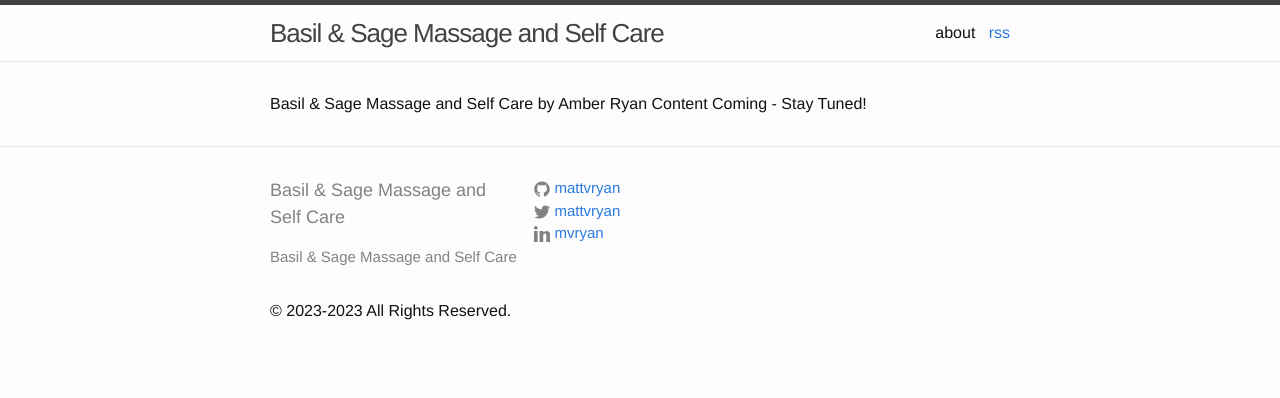
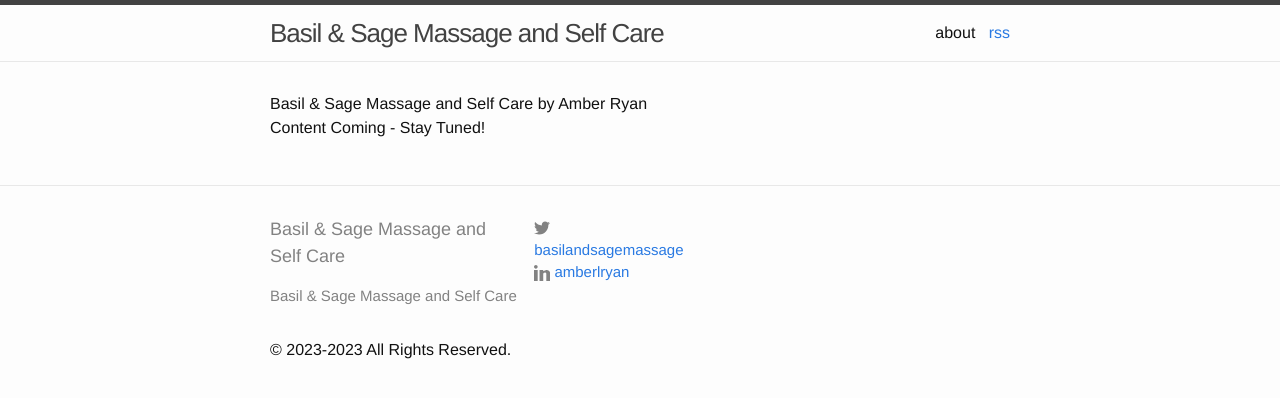
Before and after one commit to mattvryan/basilandsage.github.io, a Jekyll site: the page built from index.html, in a window 1280 px wide. Shown: the top 398 px of the page. Built offline with Jekyll 4.4.1, drawn with Linux system fonts in a browser that asks for light colours; the list of posts is cut into pages by our own code.

Commit message:
Fix footer

```diff
--- a/_includes/footer.html
+++ b/_includes/footer.html
@@ -19,23 +19,9 @@
 
       <div class="footer-col  footer-col-2">
         <ul class="social-media-list">
-          {% if site.github_username %}
-          <li>
-            <a href="https://github.com/{{ site.github_username }}">
-              <span class="icon  icon--github">
-                <svg viewBox="0 0 16 16">
-                  <path fill="#828282" d="M7.999,0.431c-4.285,0-7.76,3.474-7.76,7.761 c0,3.428,2.223,6.337,5.307,7.363c0.388,0.071,0.53-0.168,0.53-0.374c0-0.184-0.007-0.672-0.01-1.32 c-2.159,0.469-2.614-1.04-2.614-1.04c-0.353-0.896-0.862-1.135-0.862-1.135c-0.705-0.481,0.053-0.472,0.053-0.472 c0.779,0.055,1.189,0.8,1.189,0.8c0.692,1.186,1.816,0.843,2.258,0.645c0.071-0.502,0.271-0.843,0.493-1.037 C4.86,11.425,3.049,10.76,3.049,7.786c0-0.847,0.302-1.54,0.799-2.082C3.768,5.507,3.501,4.718,3.924,3.65 c0,0,0.652-0.209,2.134,0.796C6.677,4.273,7.34,4.187,8,4.184c0.659,0.003,1.323,0.089,1.943,0.261 c1.482-1.004,2.132-0.796,2.132-0.796c0.423,1.068,0.157,1.857,0.077,2.054c0.497,0.542,0.798,1.235,0.798,2.082 c0,2.981-1.814,3.637-3.543,3.829c0.279,0.24,0.527,0.713,0.527,1.437c0,1.037-0.01,1.874-0.01,2.129 c0,0.208,0.14,0.449,0.534,0.373c3.081-1.028,5.302-3.935,5.302-7.362C15.76,3.906,12.285,0.431,7.999,0.431z"/>
-                </svg>
-              </span>
-
-              <span class="username">{{ site.github_username }}</span>
-            </a>
-          </li>
-          {% endif %}
-
           {% if site.twitter_username %}
           <li>
-            <a href="https://twitter.com/{{ site.twitter_username }}">
+            <a href="https://twitter.com/basilandsagemassage">
               <span class="icon  icon--twitter">
                 <svg viewBox="0 0 16 16">
                   <path fill="#828282" d="M15.969,3.058c-0.586,0.26-1.217,0.436-1.878,0.515c0.675-0.405,1.194-1.045,1.438-1.809
@@ -43,7 +29,7 @@
                 </svg>
               </span>
 
-              <span class="username">{{ site.twitter_username }}</span>
+              <span class="username">basilandsagemassage</span>
 
             </a>
           </li>
@@ -51,14 +37,14 @@
 
           {% if site.linkedin_username %}
           <li>
-            <a href="https://www.linkedin.com/in/{{ site.linkedin_username }}">
+            <a href="https://www.linkedin.com/in/amberlryan">
               <span class="icon icon--linkedin">
                 <svg viewBox="8 7 16 16">
                   <path fill="#828282" d="M8,11.923059 L11.6923137,11.923059 L11.6923137,23 L8,23 L8,11.923059 L8,11.923059 Z M13.5384705,11.923059 L17.2307842,11.923059 L17.2307842,13.2733187 C18.4033464,12.5716625 19.7929389,11.923059 20.9230979,11.923059 C23.3846273,11.923059 24,14.3846273 24,14.3846273 L24,23 L20.3076863,23 L20.3076863,15.6153727 C19.8306005,14.1841541 18.6138083,14.2323486 17.2307842,15.473238 L17.2307842,23 L13.5384705,23 L13.5384705,11.923059 L13.5384705,11.923059 Z M9.84615684,7 C10.8657407,7 11.6923137,7.82653413 11.6923137,8.84615684 C11.6923137,9.86574067 10.8657407,10.6923137 9.84615684,10.6923137 C8.82653413,10.6923137 8,9.86574067 8,8.84615684 C8,7.82653413 8.82653413,7 9.84615684,7 L9.84615684,7 Z"/>
                 </svg>
               </span>
 
-              <span class="username">{{ site.linkedin_username }}</span>
+              <span class="username">amberlryan</span>
 
             </a>
           </li>
--- a/index.html
+++ b/index.html
@@ -6,5 +6,6 @@ title: Home Page - Basil & Sage Massage and Self Care
 <div class="home">
 Basil & Sage Massage and Self Care by Amber Ryan
 
+<p>
 Content Coming - Stay Tuned!
 </div>
```
